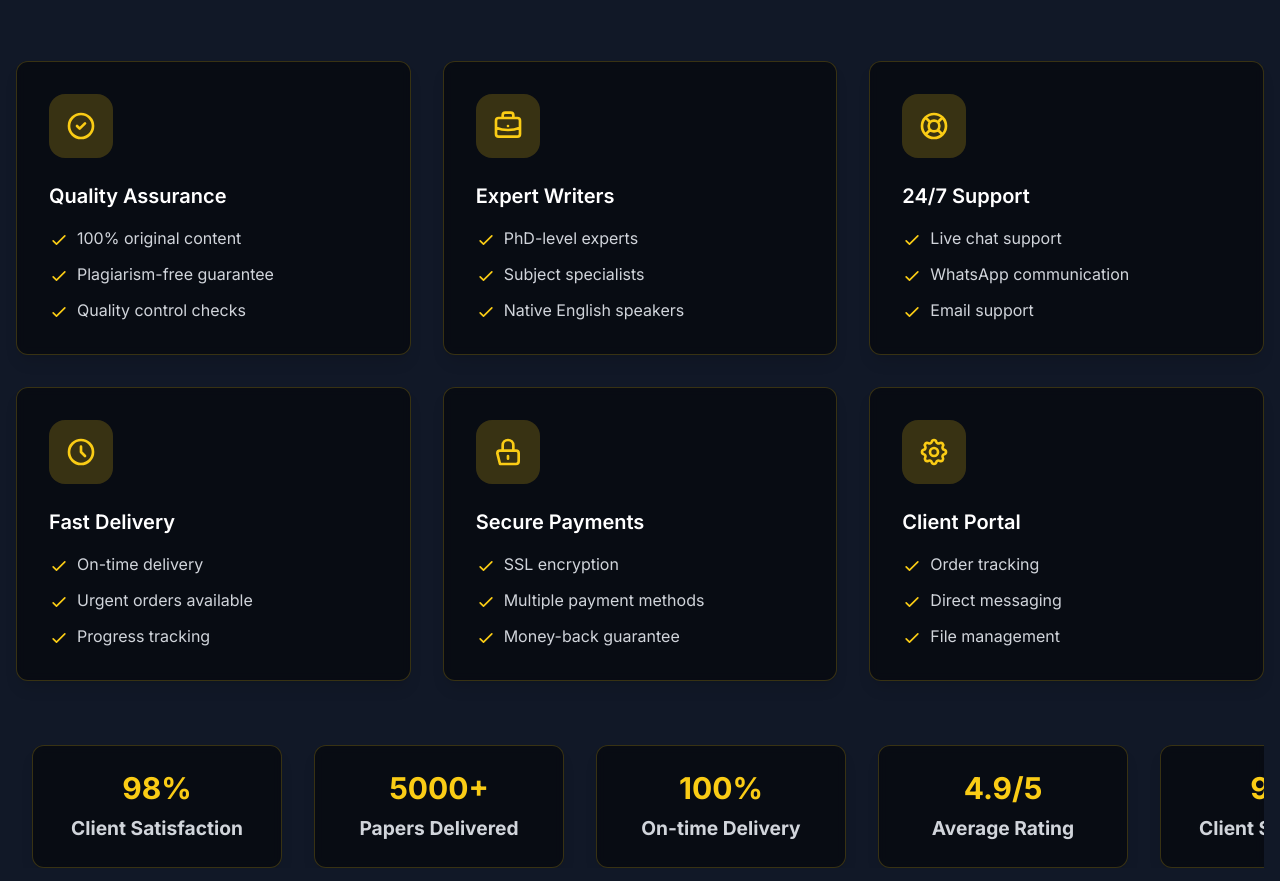
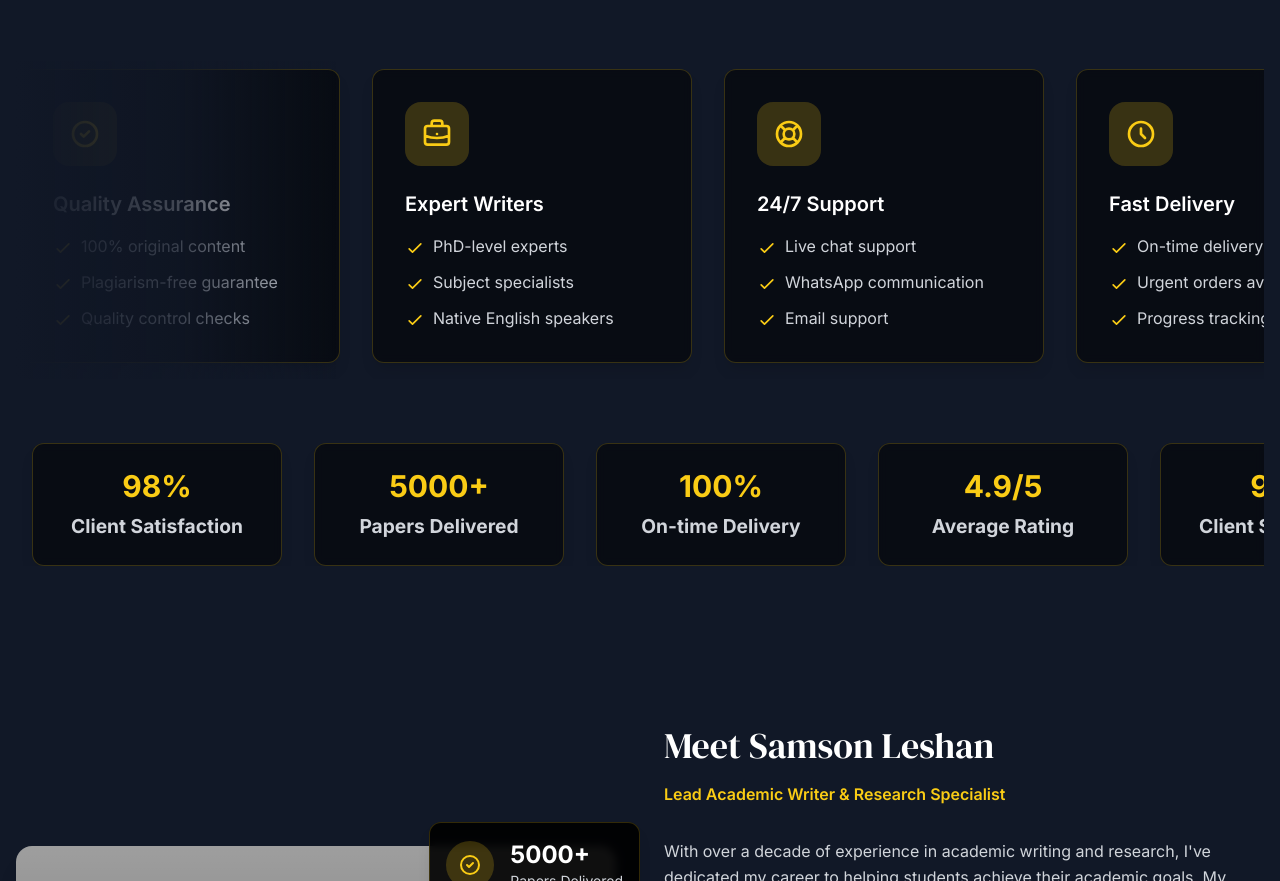
Before and after one commit to Grandson-tech/collegehomework, a website: page index.html in a window 1280 px wide. Shown: the part 2801-3682 px from the top of the page. Drawn offline with nearby package versions, Linux system fonts and the light colour scheme; grey boxes are pictures that could not be loaded.

Commit message:
Improve Why Choose Us section: horizontal scroll, UI/UX, scroll hint arrow, and mobile enhancements

```diff
--- a/index.html
+++ b/index.html
@@ -591,7 +591,9 @@
             </div>
 
             <!-- Main Features Grid -->
-            <div class="grid md:grid-cols-2 lg:grid-cols-3 gap-8 mb-16">
+            <div class="whyus-scroll flex overflow-x-auto gap-8 mb-16 py-2 px-1 snap-x snap-mandatory scrollbar-hide relative" aria-label="Why Choose Us Features">
+                <!-- Left gradient fade for scroll hint -->
+                <div class="pointer-events-none absolute left-0 top-0 h-full w-8 bg-gradient-to-r from-gray-900 via-gray-900/80 to-transparent z-10 hidden sm:block"></div>
                 <!-- Quality Assurance -->
                 <div class="bg-black/50 backdrop-blur-sm rounded-xl p-8 shadow-lg hover:shadow-2xl transition-all duration-300 border border-yellow-400/20">
                     <div class="w-16 h-16 bg-yellow-400/20 rounded-2xl flex items-center justify-center mb-6">
@@ -772,6 +774,10 @@
                         </li>
                     </ul>
                 </div>
+                <!-- Right scroll hint arrow for mobile -->
+                <svg class="scroll-hint-arrow block sm:hidden absolute right-2 top-1/2 -translate-y-1/2 z-10 animate-bounce-x" width="32" height="32" viewBox="0 0 24 24" fill="none" stroke="#FFD600" stroke-width="2" stroke-linecap="round" stroke-linejoin="round" aria-label="Scroll horizontally">
+                  <polyline points="9 18 15 12 9 6" />
+                </svg>
             </div>
 
             <!-- Trust Indicators Marquee -->
--- a/styles.css
+++ b/styles.css
@@ -396,6 +396,7 @@ html, body {
 .services-scroll {
   -webkit-overflow-scrolling: touch;
   scroll-snap-type: x mandatory;
+  scroll-behavior: smooth;
 }
 .services-scroll::-webkit-scrollbar {
   display: none;
@@ -437,3 +438,34 @@ html, body {
   box-shadow: 0 4px 16px rgba(0,0,0,0.3);
   transform: none;
 }
+
+.whyus-scroll {
+  -webkit-overflow-scrolling: touch;
+  scroll-snap-type: x mandatory;
+  scroll-behavior: smooth;
+}
+.whyus-scroll::-webkit-scrollbar {
+  display: none;
+}
+
+.whyus-scroll > div {
+  min-width: 320px;
+  scroll-snap-align: start;
+}
+.scroll-hint-arrow {
+  pointer-events: none;
+  filter: drop-shadow(0 2px 6px #0008);
+}
+@keyframes bounce-x {
+  0%, 100% { transform: translateY(-50%) translateX(0); }
+  50% { transform: translateY(-50%) translateX(10px); }
+}
+.animate-bounce-x {
+  animation: bounce-x 1.2s infinite;
+}
+.whyus-scroll {
+  padding-bottom: 1rem;
+}
+.whyus-scroll > div {
+  margin-bottom: 0.5rem;
+}
```
Lines whose indentation alone changed are shown as unchanged.
